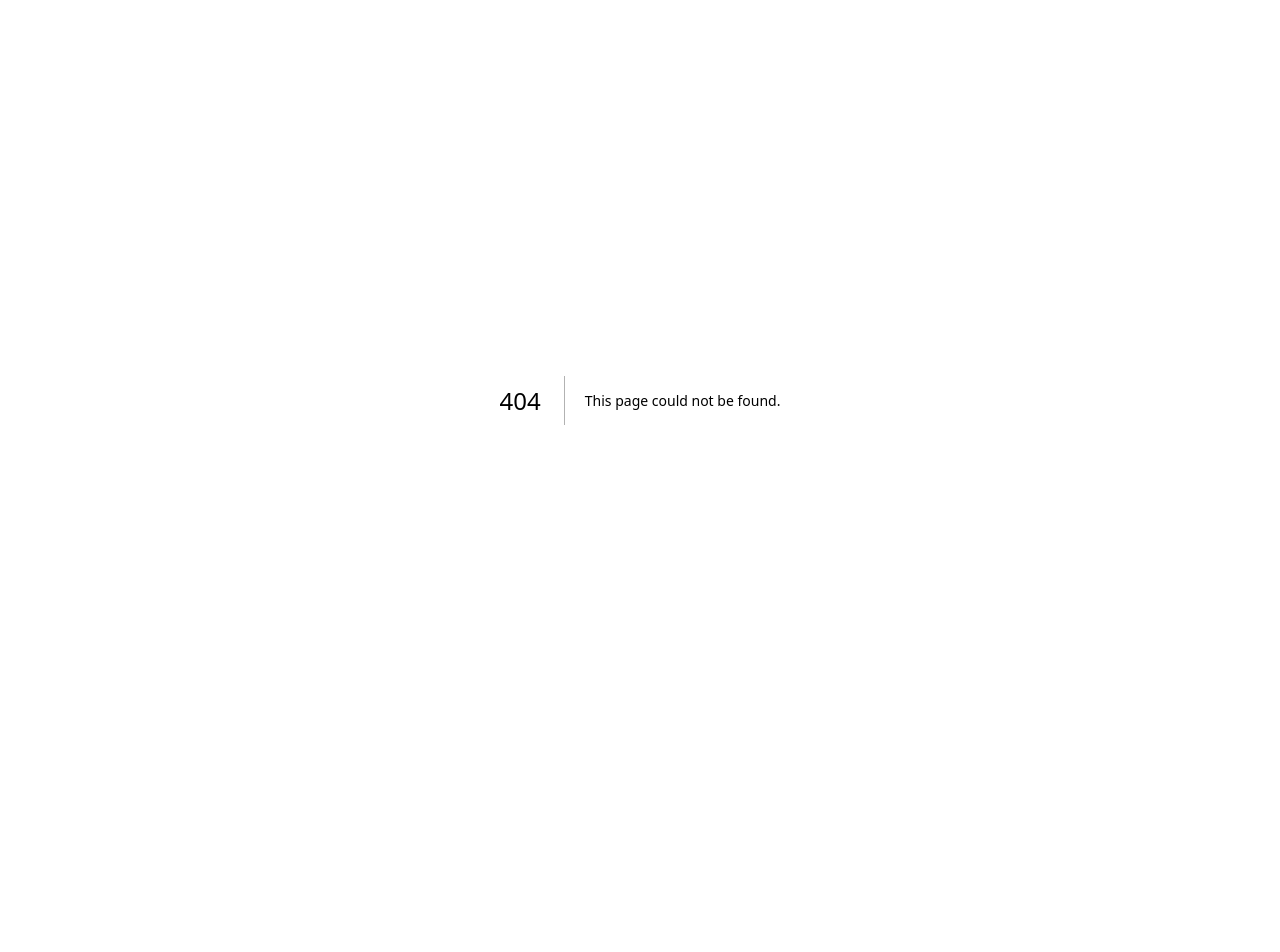
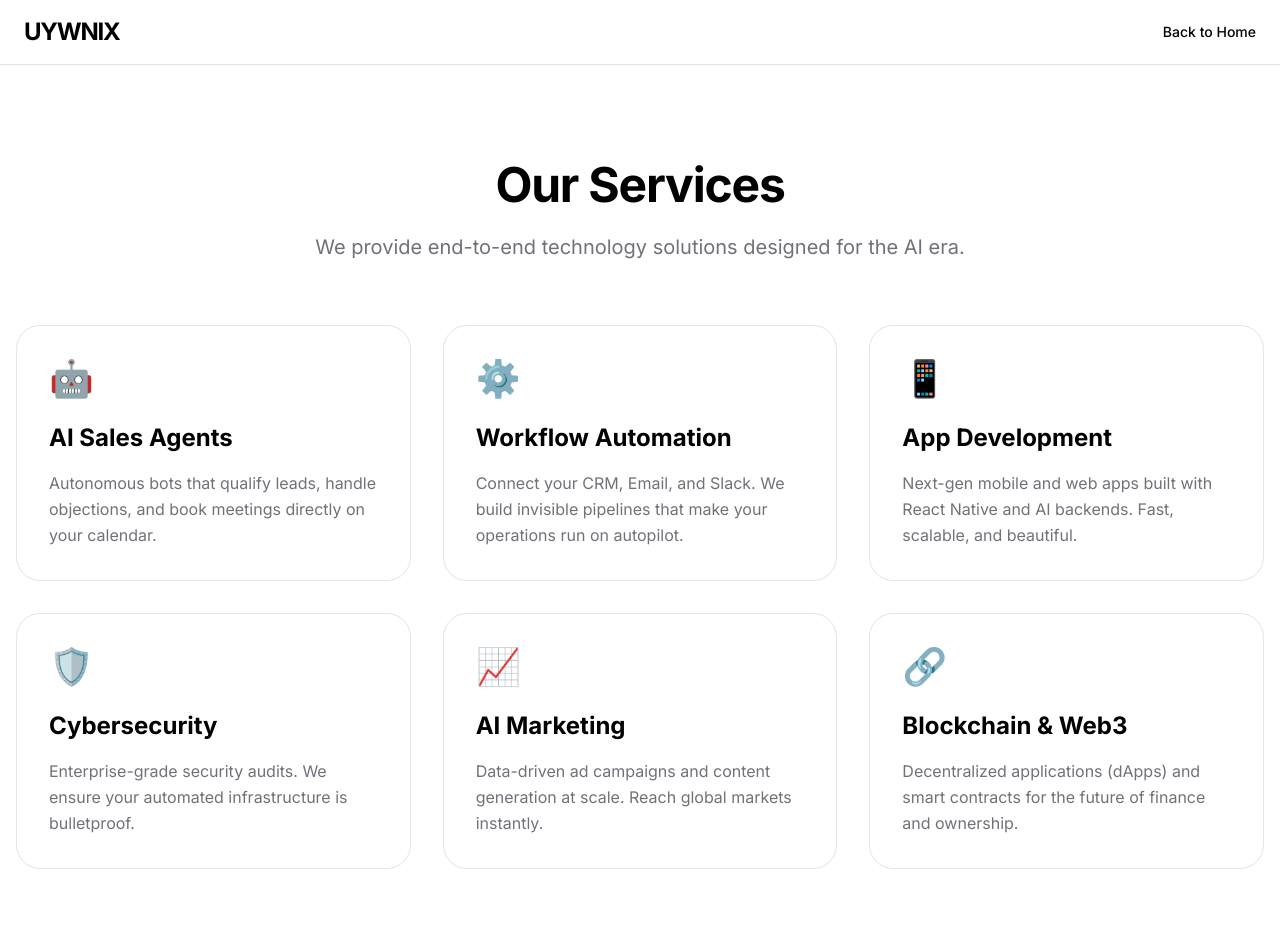
Before and after one commit to Tayyabhusayn/uywnix, a Next.js app: page /services in a window 1280 px wide. Before the commit this address had no page. Shown: the top 952 px of the page. Before the commit the page ends 800 px from the top, so only its background shows below. Built offline with nearby package versions, Linux system fonts and the light colour scheme.

Commit message:
Add About, Services, and Contact Pages

```diff
--- /dev/null
+++ b/app/about/page.tsx
@@ -0,0 +1,59 @@
+import Link from "next/link";
+import { Metadata } from "next";
+
+export const metadata: Metadata = {
+  title: "About UYWNIX - AI Automation Agency",
+  description: "We are a global team of engineers and AI experts dedicated to automating business operations. Learn about our mission.",
+};
+
+export default function AboutPage() {
+  return (
+    <div className="min-h-screen bg-background">
+      <nav className="w-full border-b border-border bg-background/80 backdrop-blur-md sticky top-0 z-50">
+        <div className="container mx-auto px-6 h-16 flex items-center justify-between">
+          <Link href="/" className="text-2xl font-bold tracking-tighter">UYWNIX</Link>
+          <Link href="/" className="text-sm font-medium hover:text-primary/80">Back to Home</Link>
+        </div>
+      </nav>
+
+      <main className="container mx-auto px-4 py-24 max-w-4xl">
+        <h1 className="text-5xl font-bold tracking-tight mb-8">About UYWNIX</h1>
+        <p className="text-xl text-muted-foreground mb-12 leading-relaxed">
+          We believe that humans should do creative work, and AI should do the busy work.
+        </p>
+
+        <section className="mb-16">
+          <h2 className="text-3xl font-bold mb-6">Our Mission</h2>
+          <p className="text-lg text-muted-foreground mb-4">
+            Founded in 2026, UYWNIX started with a simple goal: to make Enterprise-grade AI accessible to every business.
+          </p>
+          <p className="text-lg text-muted-foreground">
+            Today, we operate globally across India, UAE, USA, and Australia, helping companies save millions of hours through intelligent automation.
+          </p>
+        </section>
+
+        <section className="grid md:grid-cols-3 gap-8 mb-16">
+          <div className="p-6 bg-secondary/20 rounded-xl border border-border">
+            <h3 className="font-bold text-xl mb-2">AI First</h3>
+            <p className="text-muted-foreground">We don't just add AI; we rebuild workflows around it.</p>
+          </div>
+          <div className="p-6 bg-secondary/20 rounded-xl border border-border">
+            <h3 className="font-bold text-xl mb-2">Global Scale</h3>
+            <p className="text-muted-foreground">Serving clients in 4 continents with 24/7 support.</p>
+          </div>
+          <div className="p-6 bg-secondary/20 rounded-xl border border-border">
+            <h3 className="font-bold text-xl mb-2">Result Driven</h3>
+            <p className="text-muted-foreground">We focus on ROI. If it doesn't save money, we don't build it.</p>
+          </div>
+        </section>
+
+        <div className="text-center">
+          <h2 className="text-2xl font-bold mb-6">Ready to transform your business?</h2>
+          <Link href="/contact" className="bg-primary text-primary-foreground px-8 py-3 rounded-full font-bold hover:opacity-90 transition-opacity">
+            Contact Us
+          </Link>
+        </div>
+      </main>
+    </div>
+  );
+}
--- /dev/null
+++ b/app/contact/page.tsx
@@ -0,0 +1,68 @@
+import Link from "next/link";
+import { Metadata } from "next";
+
+export const metadata: Metadata = {
+  title: "Contact UYWNIX - Global Support",
+  description: "Get in touch with our team in India, UAE, and USA. Let's discuss your AI automation project.",
+};
+
+export default function ContactPage() {
+  return (
+    <div className="min-h-screen bg-background">
+      <nav className="w-full border-b border-border bg-background/80 backdrop-blur-md sticky top-0 z-50">
+        <div className="container mx-auto px-6 h-16 flex items-center justify-between">
+          <Link href="/" className="text-2xl font-bold tracking-tighter">UYWNIX</Link>
+          <Link href="/" className="text-sm font-medium hover:text-primary/80">Back to Home</Link>
+        </div>
+      </nav>
+
+      <main className="container mx-auto px-4 py-24 max-w-5xl">
+        <div className="grid md:grid-cols-2 gap-16">
+          <div>
+            <h1 className="text-5xl font-bold tracking-tight mb-6">Let's Automate Your Business.</h1>
+            <p className="text-xl text-muted-foreground mb-12">
+              Ready to deploy your AI workforce? Send us a message and our team will get back to you within 24 hours.
+            </p>
+
+            <div className="space-y-8">
+              <div className="flex items-start gap-4">
+                <div className="w-12 h-12 bg-secondary rounded-full flex items-center justify-center text-xl">📧</div>
+                <div>
+                  <h3 className="font-bold text-lg">Email Us</h3>
+                  <a href="mailto:contact@uywnix.com" className="text-muted-foreground hover:text-primary transition">contact@uywnix.com</a>
+                </div>
+              </div>
+              <div className="flex items-start gap-4">
+                <div className="w-12 h-12 bg-secondary rounded-full flex items-center justify-center text-xl">🌍</div>
+                <div>
+                  <h3 className="font-bold text-lg">Global Locations</h3>
+                  <p className="text-muted-foreground">India • UAE • USA • UK • Australia</p>
+                </div>
+              </div>
+            </div>
+          </div>
+
+          <div className="bg-card border border-border p-8 rounded-3xl shadow-lg">
+            <form action="mailto:contact@uywnix.com" method="post" enctype="text/plain" className="space-y-6">
+              <div>
+                <label className="block text-sm font-bold mb-2">Name</label>
+                <input type="text" name="name" className="w-full p-4 rounded-xl border border-input bg-background focus:ring-2 focus:ring-primary outline-none" required />
+              </div>
+              <div>
+                <label className="block text-sm font-bold mb-2">Email</label>
+                <input type="email" name="email" className="w-full p-4 rounded-xl border border-input bg-background focus:ring-2 focus:ring-primary outline-none" required />
+              </div>
+              <div>
+                <label className="block text-sm font-bold mb-2">Message</label>
+                <textarea name="message" rows={4} className="w-full p-4 rounded-xl border border-input bg-background focus:ring-2 focus:ring-primary outline-none" required></textarea>
+              </div>
+              <button type="submit" className="w-full bg-primary text-primary-foreground py-4 rounded-xl font-bold text-lg hover:opacity-90 transition-opacity">
+                Send Message
+              </button>
+            </form>
+          </div>
+        </div>
+      </main>
+    </div>
+  );
+}
--- /dev/null
+++ b/app/services/page.tsx
@@ -0,0 +1,82 @@
+import Link from "next/link";
+import { Metadata } from "next";
+
+export const metadata: Metadata = {
+  title: "Our Services - AI & Automation Solutions",
+  description: "Explore our services: AI Agents, Business Automation, App Development, and Cybersecurity.",
+};
+
+const services = [
+  {
+    icon: "🤖",
+    title: "AI Sales Agents",
+    desc: "Autonomous bots that qualify leads, handle objections, and book meetings directly on your calendar."
+  },
+  {
+    icon: "⚙️",
+    title: "Workflow Automation",
+    desc: "Connect your CRM, Email, and Slack. We build invisible pipelines that make your operations run on autopilot."
+  },
+  {
+    icon: "📱",
+    title: "App Development",
+    desc: "Next-gen mobile and web apps built with React Native and AI backends. Fast, scalable, and beautiful."
+  },
+  {
+    icon: "🛡️",
+    title: "Cybersecurity",
+    desc: "Enterprise-grade security audits. We ensure your automated infrastructure is bulletproof."
+  },
+  {
+    icon: "📈",
+    title: "AI Marketing",
+    desc: "Data-driven ad campaigns and content generation at scale. Reach global markets instantly."
+  },
+  {
+    icon: "🔗",
+    title: "Blockchain & Web3",
+    desc: "Decentralized applications (dApps) and smart contracts for the future of finance and ownership."
+  }
+];
+
+export default function ServicesPage() {
+  return (
+    <div className="min-h-screen bg-background">
+      <nav className="w-full border-b border-border bg-background/80 backdrop-blur-md sticky top-0 z-50">
+        <div className="container mx-auto px-6 h-16 flex items-center justify-between">
+          <Link href="/" className="text-2xl font-bold tracking-tighter">UYWNIX</Link>
+          <Link href="/" className="text-sm font-medium hover:text-primary/80">Back to Home</Link>
+        </div>
+      </nav>
+
+      <main className="container mx-auto px-4 py-24">
+        <div className="text-center max-w-3xl mx-auto mb-16">
+          <h1 className="text-5xl font-bold tracking-tight mb-6">Our Services</h1>
+          <p className="text-xl text-muted-foreground">
+            We provide end-to-end technology solutions designed for the AI era.
+          </p>
+        </div>
+
+        <div className="grid md:grid-cols-2 lg:grid-cols-3 gap-8">
+          {services.map((s, i) => (
+            <div key={i} className="p-8 rounded-3xl border border-border bg-card hover:shadow-xl transition-all group">
+              <div className="text-4xl mb-6 group-hover:scale-110 transition-transform duration-300">{s.icon}</div>
+              <h3 className="text-2xl font-bold mb-4">{s.title}</h3>
+              <p className="text-muted-foreground leading-relaxed">
+                {s.desc}
+              </p>
+            </div>
+          ))}
+        </div>
+
+        <div className="mt-24 text-center bg-secondary/30 rounded-3xl p-12">
+          <h2 className="text-3xl font-bold mb-6">Not sure what you need?</h2>
+          <p className="text-muted-foreground mb-8">Take our free audit to find the perfect automation strategy for your business.</p>
+          <Link href="/audit" className="bg-primary text-primary-foreground px-8 py-4 rounded-full font-bold text-lg hover:opacity-90 transition-opacity">
+            Start Free Audit
+          </Link>
+        </div>
+      </main>
+    </div>
+  );
+}
```
